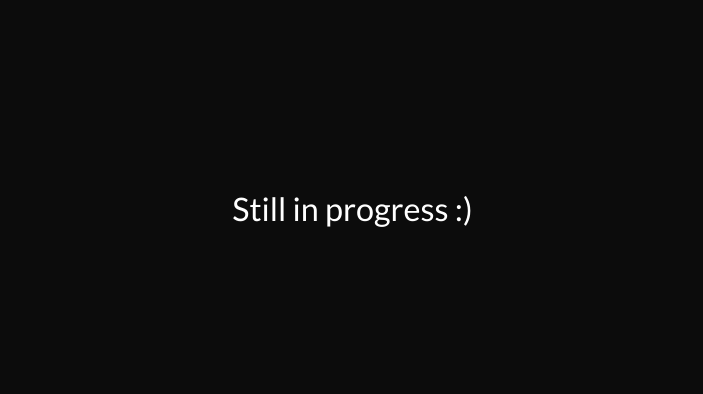
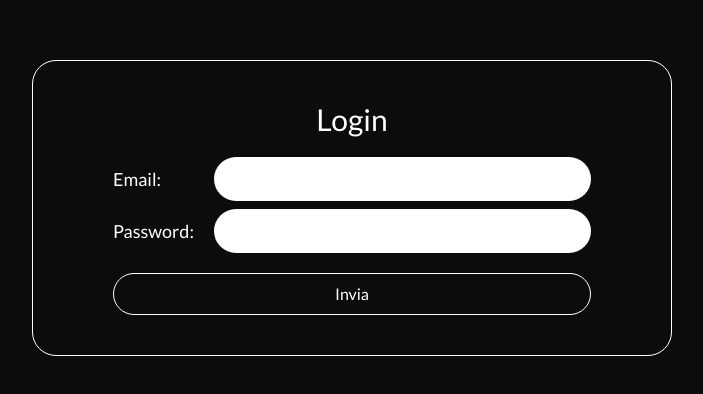
Before and after one commit to leonardopivetta/telemetry_web_app, a React (Create React App) app: page / in a window 1280 px wide. Shown: the part 192-586 px from the top of the page, without its empty margins (288-991 px from the left). Built offline with nearby package versions, Linux system fonts and the light colour scheme.

Commit message:
add authentication with firebase auth

```diff
--- a/package.json
+++ b/package.json
@@ -10,8 +10,10 @@
     "@types/node": "^16.11.17",
     "@types/react": "^17.0.38",
     "@types/react-dom": "^17.0.11",
+    "firebase": "^9.6.1",
     "react": "^17.0.2",
     "react-dom": "^17.0.2",
+    "react-router-dom": "^6.2.1",
     "react-scripts": "^5.0.0",
     "typescript": "^4.5.4",
     "web-vitals": "^2.1.2"
--- a/public/index.html
+++ b/public/index.html
@@ -1,5 +1,5 @@
 <!DOCTYPE html>
-<html lang="en">
+<html lang="it">
   <head>
     <meta charset="utf-8" />
     <meta name="viewport" content="width=device-width, initial-scale=1" />
--- a/src/App.tsx
+++ b/src/App.tsx
@@ -1,10 +1,17 @@
 import React from 'react';
+import { LoginPage } from './pages/Login.page';
+import { BrowserRouter, Route, Routes } from 'react-router-dom';
 
 function App() {
   return (
-    <div className='h-screen w-screen bg-background flex justify-center'>
-      <h1 className='text-3xl my-auto animate-waiting'>Still in progress :)</h1>
-    </div>
+    <BrowserRouter>
+      <Routes>
+        <Route path="/">
+          <Route path="login" element={<LoginPage/>} />
+          <Route index element={<LoginPage/>} />
+        </Route>
+      </Routes>
+    </BrowserRouter>
   );
 }
 
--- /dev/null
+++ b/src/firebase/firebase.ts
@@ -0,0 +1,20 @@
+import {getApp, initializeApp} from 'firebase/app';
+import 'firebase/auth';
+import { connectAuthEmulator, getAuth, signInWithEmailAndPassword } from 'firebase/auth';
+import 'firebase/firestore';
+import firebaseConfig from "../firebaseConfig.json";
+
+initializeApp(firebaseConfig);
+
+const auth = getAuth();
+
+if(window.location.hostname === "localhost"){
+    connectAuthEmulator(auth, "http://localhost:9099");
+}
+
+const login = (email: string, password: string) => {
+    return signInWithEmailAndPassword(auth, email, password)
+}
+
+export default getApp();
+export {auth, login};
--- /dev/null
+++ b/src/firebaseConfig.json
@@ -0,0 +1,8 @@
+{
+    "apiKey": "AIzaSyAL56dqv-LPO-IftNAJx1PfzISBbkv4nwA",
+    "authDomain": "eagle-test-3cf83.firebaseapp.com",
+    "projectId": "eagle-test-3cf83",
+    "storageBucket": "eagle-test-3cf83.appspot.com",
+    "messagingSenderId": "952452432208",
+    "appId": "1:952452432208:web:aada77c64578222be4ec55"
+  }
--- /dev/null
+++ b/src/hooks/useAuth.ts
@@ -0,0 +1,12 @@
+import { useState } from "react"
+import firebase, { auth } from "../firebase/firebase";
+
+export const useAuth = () => {
+    const [authId, setAuthId] = useState<string>("");
+
+    auth?.onAuthStateChanged((e)=>{
+        setAuthId(e?.uid ?? "");
+    })
+
+    return authId;
+}
--- /dev/null
+++ b/src/hooks/useInput.ts
@@ -0,0 +1,12 @@
+import React, {useState, useRef} from "react";
+
+export const useInput = (initialState?: string): [string, React.Ref<HTMLInputElement>] => {
+    const [text, setText] = useState(initialState ?? "");
+    const element = useRef<HTMLInputElement>(null);
+
+    element.current?.addEventListener("input", (e)=> {
+        setText(element.current?.value ?? "");
+    })
+
+    return [text, element];
+}
--- a/src/index.css
+++ b/src/index.css
@@ -7,3 +7,7 @@
 * {
     @apply text-white;
 }
+
+body {
+    @apply bg-background w-screen h-screen max-h-screen;
+}
--- /dev/null
+++ b/src/pages/Login.page.tsx
@@ -0,0 +1,37 @@
+import { useState } from "react";
+import { login } from "../firebase/firebase";
+import { useAuth } from "../hooks/useAuth";
+import {useInput} from "../hooks/useInput"
+
+export const LoginPage = () => {
+    const [emailText, emailRef] = useInput();
+    const [passwodText, passwordRef] = useInput();
+    const [error, setError] = useState<string|null>(null);
+
+
+    const onFormSubmit = (e: React.FormEvent<HTMLFormElement>) => {
+        e.preventDefault();
+        setError(null);
+        login(emailText, passwodText).catch(e => setError(e.message));
+    };
+
+    return <div className="h-screen flex flex-col container mx-auto justify-center">
+        {error && <div className="bg-red-500 my-2 text-white p-2 rounded-3xl mx-auto w-1/3 text-center font-bold">{error}</div>}
+        <div className="border border-white py-10 rounded-3xl w-1/3 md:w-1/2 mx-auto px-20">
+            <h1 className="text-3xl text-center mb-5 ">Login</h1>
+            <form className="flex flex-col mx-auto" onSubmit={onFormSubmit}>
+                <div className="flex">
+                    <div className="flex flex-col mr-5 space-y-2">
+                        <label className="text-lg py-2">Email:</label>
+                        <label className="text-lg py-2">Password:</label>
+                    </div>
+                    <div className="flex flex-col flex-grow space-y-2 ">
+                        <input type="text" name="email" id="email" ref={emailRef} className="flex-grow rounded-3xl text-black p-2" />
+                        <input type="password" name="password" id="pwd" ref={passwordRef} className="flex-grow rounded-3xl text-black p-2" />
+                    </div>
+                </div>
+                <input className="border border-white rounded-3xl mt-5 py-2 hover:text-black hover:bg-white duration-200" type="submit" value={"Invia"}></input>
+            </form>
+        </div>
+    </div>
+}
```
Also changed, not shown: public/manifest.json, 2 other files (tests, documents, lock files or other folders).
